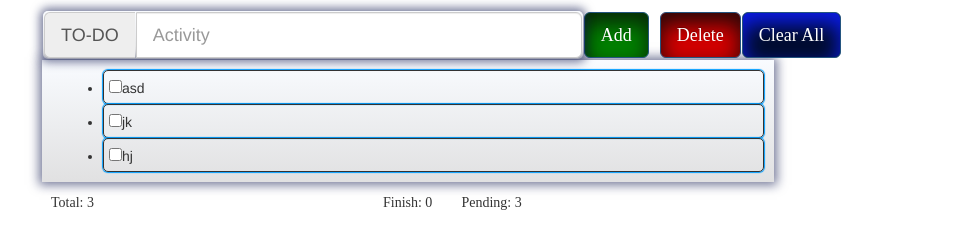
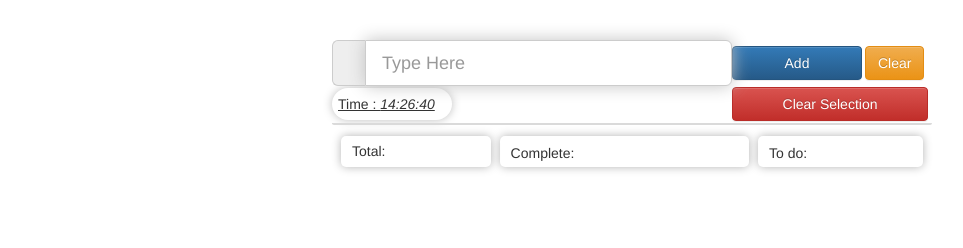
Before and after one commit to federicocroce/Todo-Jquery, a plain HTML site: page index.html in a window 1280 px wide. Shown: the whole page, without its empty margins (8-971 px from the left). Drawn offline with nearby package versions, Linux system fonts and the light colour scheme.

Commit message:
no message

```diff
--- /dev/null
+++ b/Style.css
@@ -0,0 +1,82 @@
+#main {
+    width: 600px;
+    padding-top: 40px;
+    margin: 0 auto;
+}
+    #txtContainer {
+    width: 400px;
+}
+    #description {
+    -webkit-box-shadow: 0px 0px 17px rgb(194, 194, 194);
+    box-shadow: 0px 0px 17px rgb(194, 194, 194);
+}
+    #todos {
+    border: 1px solid rgb(218, 218, 218);
+    border-bottom-left-radius: 9px;
+    border-bottom-right-radius: 9px;
+    margin-top: -7px;
+}
+    #btClear {
+    padding-left: 0.5%;
+}
+    #add {
+    width: 130px;
+}
+    .item {
+    padding: 5px;
+    border: 1px solid rgb(165, 165, 165);
+    border-radius: 5px 5px 5px 5px;
+    border-style: ridge ridge none ridge;
+    font-size: 16px;
+}
+    #check {
+    padding-left: 71px;
+    margin: 8px;
+    margin-right: 13px;
+}
+    .lineThrough {
+    text-decoration: line-through;
+    color: rgba(0, 0, 0, 0.34);
+}
+    #detailTable {
+    width: 600px;
+    border-collapse: separate;
+    border-spacing: 9px 1px;
+}
+    .styleCell {
+    border-radius: 5px 5px 5px 5px;
+    -webkit-box-shadow: 0px 0px 10px rgb(180, 180, 180);
+    box-shadow: 0px 0px 10px rgb(180, 180, 180);
+    padding: 1px 1px 1px 11px;
+}
+    #lblTotal {
+    font-size: 20px;
+}
+    #lblComplete {
+    font-size: 20px;
+    color: #27ff00;
+}
+    #lblToDo {
+    font-size: 20px;
+    color: red;
+}
+    .btDelete {
+    width: 0px;
+    margin-top: -5px;
+    margin-bottom: 4px;
+}
+    #deleteSelec {
+    width: 196px;
+}
+    #time {
+    font-style: oblique;
+}
+    .timeP {
+    text-decoration: underline;
+    -webkit-box-shadow: 0px 0px 10px rgb(190, 190, 190);
+    box-shadow: 0px 0px 10px rgb(190, 190, 190);
+    border-radius: 20px;
+    margin-top: 2px;
+    padding: 6px;
+    width: 120px;
+}
--- a/app.js
+++ /dev/null
@@ -1,82 +0,0 @@
-$(document).ready(function () {
-	//
-	$("#add").click(function () {
-
-		var Description = $('#description').val();
-
-		if (Description == '') {
-			$("#alert").html("<strong>Warning!</strong> You left the to-do empty");
-			$("#alert").fadeIn().delay(1000).fadeOut();
-			return false;
-		}
-		// add the list item
-		$('#todos').prepend("<li class=list><input class='check' name='check' type='checkbox'/>" + Description + "</li>");
-		CantList += 1;
-		//		alert(CantList);
-		$('#total').html("Total: " + CantList);
-		$('#pending').html("Pending: " + (CantList-CantFinish);
-		// delete whatever is in the input
-		$('#form')[0].reset();
-		var todos = $('#todos').html();
-		localStorage.setItem('todos', todos);
-		return false;
-	});
-
-	if (localStorage.getItem('todos')) {
-		$('#todos').html(localStorage.getItem('todos'));
-	}
-
-
-
-
-	$('.check').click(function () {
-
-		if ($(this).parent().hasClass("tachado")) {
-			$(this).parent().removeClass("tachado");
-			CantFinish -= 1;
-			CantPending += 1;
-
-		} else {
-			$(this).parent().addClass("tachado");
-			CantFinish += 1;
-			CantPending -= 1;
-
-		}
-
-		$('#finish').html("Finish: " + CantFinish);
-		$('#pending').html("Pending: " + CantPending);
-	});
-
-
-	$('#delete').click(function () {
-
-		$('#todos li').each(function () {
-			if ($(this).hasClass("tachado")) {
-				$(this).remove();
-			}
-		});
-		var todos = $('#todos').html();
-		localStorage.setItem('todos', todos);
-		location.reload();
-	});
-
-
-
-
-	$('#clear').click(function () {
-		window.localStorage.clear();
-		location.reload();
-		return false;
-	});
-
-	var CantList = $("#todos li").size(); // Preguntar xq lo tengo q poner abajo
-	var CantFinish = 0;
-	var CantPending = CantList;
-	var ArrayFinish = [];
-
-
-	//	alert(CantList);
-	$('#total').html("Total: " + CantList);
-	$('#finish').html("Finish: " + CantFinish);
-	$('#pending').html("Pending: " + CantPending);
-});
--- a/estilo.css
+++ /dev/null
@@ -1,83 +0,0 @@
-.tachado {
-	text-decoration: line-through;
-	color: #a2a2a2;
-}
-#add {
-	box-shadow: inset 0px 10px 20px 1px #072907;
-	background: #008000;
-	font-family: serif;
-}
-#delete {
-	box-shadow: inset 0px 10px 20px 1px #290707;
-	background: #d30000;
-	font-family: serif;
-}
-#clear {
-	box-shadow: inset 0px 10px 20px 1px #0a1be8;
-	background: rgb(0, 12, 46);
-	font-family: serif;
-}
-body {
-	padding-top: 10px;
-	padding-left: 50px;
-	padding-right: 50px;
-}
-#todotext {
-	width: 150%;
-	border: 1px solid;
-	border-radius: 5px;
-	box-shadow: 0px 0px 10px 3px rgba(14, 23, 77, 0.58);
-	border: none;
-	background: rgba(255, 255, 255, 0.21);
-	background: linear-gradient(rgba(245, 249, 255, 0.59), rgba(112, 112, 116, 0.21));
-}
-#todos {
-	padding: 10px 10px 10px 60px;
-	border: none;
-	background: rgba(255, 255, 255, 0.21);
-	background: linear-gradient(rgba(245, 249, 255, 0.59), rgba(112, 112, 116, 0.21));
-	/* Standard syntax */
-	box-shadow: 0px 0px 10px 3px rgba(14, 23, 77, 0.58);
-}
-.list {
-	padding: 5px;
-	margin-left: 1px;
-	/*	box-shadow: inset 1px 1px 5px 1px rgba(10, 107, 190, 0.2), 10px 10px 20px rgba(10, 107, 190, 0.2);*/
-	box-shadow: 0px 0px 1px 1px rgb(3, 158, 255);
-	*/ width: 100%;
-	border: 1px solid;
-	border-radius: 5px;
-}
-#add {
-	margin-right: 10px;
-	margin-left: 180px;
-}
-#finish {
-	margin-right: 20px;
-	margin-left: 280px;
-}
-.textfoot {
-	font-family: serif;
-}
-#maintable {
-	border-collapse: separate;
-	border-spacing: 1px 1px;
-}
-#tablefoot {
-	border-collapse: separate;
-	border-spacing: 9px 1px;
-}
-/*
-#btn{
-	border-collapse: separate;
-	border-spacing:9px 1px;
-}
-*/
-
-.check {
-	padding-right: 20px;
-	margin: 10px;
-}
-ul {
-	width: 62%
-}
--- a/index.html
+++ b/index.html
@@ -1,90 +1,77 @@
 <!DOCTYPE html>
+<!--<html lang="en" manifest="manifest.appcache">-->
+<html>
 
-<html data-brackets-id="1904"><head data-brackets-id="1905">
-	<meta data-brackets-id="1906" charset="utf-8">
-	<script data-brackets-id="1907" src="http://ajax.googleapis.com/ajax/libs/jquery/1.10.2/jquery.min.js">
-	</script>
-	<link data-brackets-id="1908" rel="stylesheet" href="estilo.css">
-	<title data-brackets-id="1909">Todo List App</title>
-
-
+<head>
+    <meta charset="utf-8">
+    <script src="http://ajax.googleapis.com/ajax/libs/jquery/1.10.2/jquery.min.js"></script>
     <!-- Latest compiled and minified CSS -->
-	<link data-brackets-id="1910" rel="stylesheet" href="//netdna.bootstrapcdn.com/bootstrap/3.0.3/css/bootstrap.min.css">
+    <link rel="stylesheet" href="//netdna.bootstrapcdn.com/bootstrap/3.0.3/css/bootstrap.min.css">
+    <link rel="stylesheet" href="Style.css">
 
     <!-- Optional theme -->
-	<link data-brackets-id="1911" rel="stylesheet" href="//netdna.bootstrapcdn.com/bootstrap/3.0.3/css/bootstrap-theme.min.css">
+    <link rel="stylesheet" href="//netdna.bootstrapcdn.com/bootstrap/3.0.3/css/bootstrap-theme.min.css">
 
     <!-- Latest compiled and minified JavaScript -->
-	<script data-brackets-id="1912" src="//netdna.bootstrapcdn.com/bootstrap/3.0.3/js/bootstrap.min.js"></script>
+    <script src="//netdna.bootstrapcdn.com/bootstrap/3.0.3/js/bootstrap.min.js"></script>
 
+    <title>Todo JQuery</title>
 </head>
 
-
-<body data-brackets-id="1913" styles="background-color:#e3e3e3" style="">
-
-	<section data-brackets-id="1914">
-		<form data-brackets-id="1915" id="form">
-			<table data-brackets-id="1916" id="maintable">
-				<tbody><tr data-brackets-id="1917">
-					<td data-brackets-id="1918">
-						<div data-brackets-id="1919" class="input-group input-group-lg" id="todotext">
-							<span data-brackets-id="1920" class="input-group-addon">TO-DO</span>
-							<input data-brackets-id="1921" id="description" name="description" type="text" class="form-control" placeholder="Activity">
-					</div></td>
-
-						<td data-brackets-id="1922">
-							<input data-brackets-id="1923" id="add" class="btn btn-primary btn-lg " type="submit" value="Add">
+<body>
+    <section id="main">
+        <div id="container">
+            <form id="form" action="#" method="post">
+                <table>
+                    <tr>
+                        <td>
+                            <div class="input-group input-group-lg" id="txtContainer">
+                                <span class="input-group-addon"></span>
+                                <input id="description" name="description" type="text" class="form-control" placeholder="Type Here">
+                            </div>
                         </td>
-						<td data-brackets-id="1924">
-							<button data-brackets-id="1925" id="delete" class="btn btn-primary btn-lg ">Delete</button>
+                        <td>
+                            <input id="add" class="btn btn-primary" type="button" value="Add" />
                         </td>
-						<td data-brackets-id="1926">
-							<button data-brackets-id="1927" id="clear" class="btn btn-primary btn-lg bt ">Clear All</button>
+                        <td id="btClear">
+                            <button id="clear" class="btn btn-warning">Clear</button>
                         </td>
-
                     </tr>
-			</tbody></table>
-
-
-
-
-
-
+                    <tr>
+                        <td>
+                        <p class="timeP">Time : <span id="time"> </span>  </p>
+                        </td>
+                        <td>
+                            <div class="btDelete">
+                                <input id="deleteSelec" class="btn btn-danger" type="button" value="Clear Selection" />
+                            </div>
+                        </td>
+                    </tr>
+                </table>
 
             </form>
 
-		<div data-brackets-id="1928" id="alert"></div>
-		<ul data-brackets-id="1929" id="todos"><li class="list"><input class="check" name="check" type="checkbox">asd</li><li class="list"><input class="check" name="check" type="checkbox">jk</li><li class="list"><input class="check" name="check" type="checkbox">hj</li></ul>
+            <div id="alert"></div>
+            <ul id="todos"></ul>
 
+            <table id="detailTable">
+                <td class="styleCell">
+                    Total:
+                    <span class="lblTotal"></span>
+                </td>
+                <td class="styleCell">
+                    Complete:
+                    <span id="lblComplete"></span>
+                </td>
+                <td class="styleCell">
+                    To do:
+                    <span id="lblToDo"></span>
+                </td>
+            </table>
+        </div>
+    </section>
+    <script src="Script.js"></script>
+    <script src="jTime.js"></script>
+</body>
 
-
-		<table data-brackets-id="1930" id="tablefoot">
-			<tbody><tr data-brackets-id="1931">
-				<td data-brackets-id="1932">
-					<p data-brackets-id="1933" id="total" class="textfoot">Total: 3</p>
-				</td>
-				<td data-brackets-id="1934">
-					<p data-brackets-id="1935" id="finish" class="textfoot">Finish: 0</p>
-				</td>
-				<td data-brackets-id="1936">
-					<p data-brackets-id="1937" id="pending" class="textfoot">Pending: 3</p>
-				</td>
-			</tr>
-		</tbody></table>
-
-
-
-
-		<!--
-
-		<p id="finish">Algo</p>
-		<p id="pending">Algo</p>
--->
-	</section>
-	<script data-brackets-id="1938" src="app.js"></script>
-
-
-
-
-
-</body></html>
+</html>
--- /dev/null
+++ b/jTime.js
@@ -0,0 +1,24 @@
+(function($){
+  $.fn.jTime = function(o) {
+    var d = {x:'time-capa',ma:new Date(),i:0};
+    var o = $.extend(d, o);
+    o.ma = new Date(o.ma);
+
+    var mHF = function (){
+      var ma = new Date(o.ma.getTime() + o.i * 1000);
+      h = ma.getHours();
+      m = ma.getMinutes();
+      s = ma.getSeconds();
+      if (h<=9) h = '0'+h;
+      if (m<=9) m = '0'+m;
+      if (s<=9) s = '0'+s;
+      hi = h + ":" + m + ":" + s;
+      $('#'+o.x).html(hi);
+      o.i += 1;
+    }
+    return this.each(function(){
+      o.x = $(this).attr('id');
+      setInterval(mHF,1000);
+    });
+};
+})(jQuery);
```
Also changed, not shown: Script.js (added, +74 -0 lines), 1 other file. Lines whose indentation alone changed are shown as unchanged.
